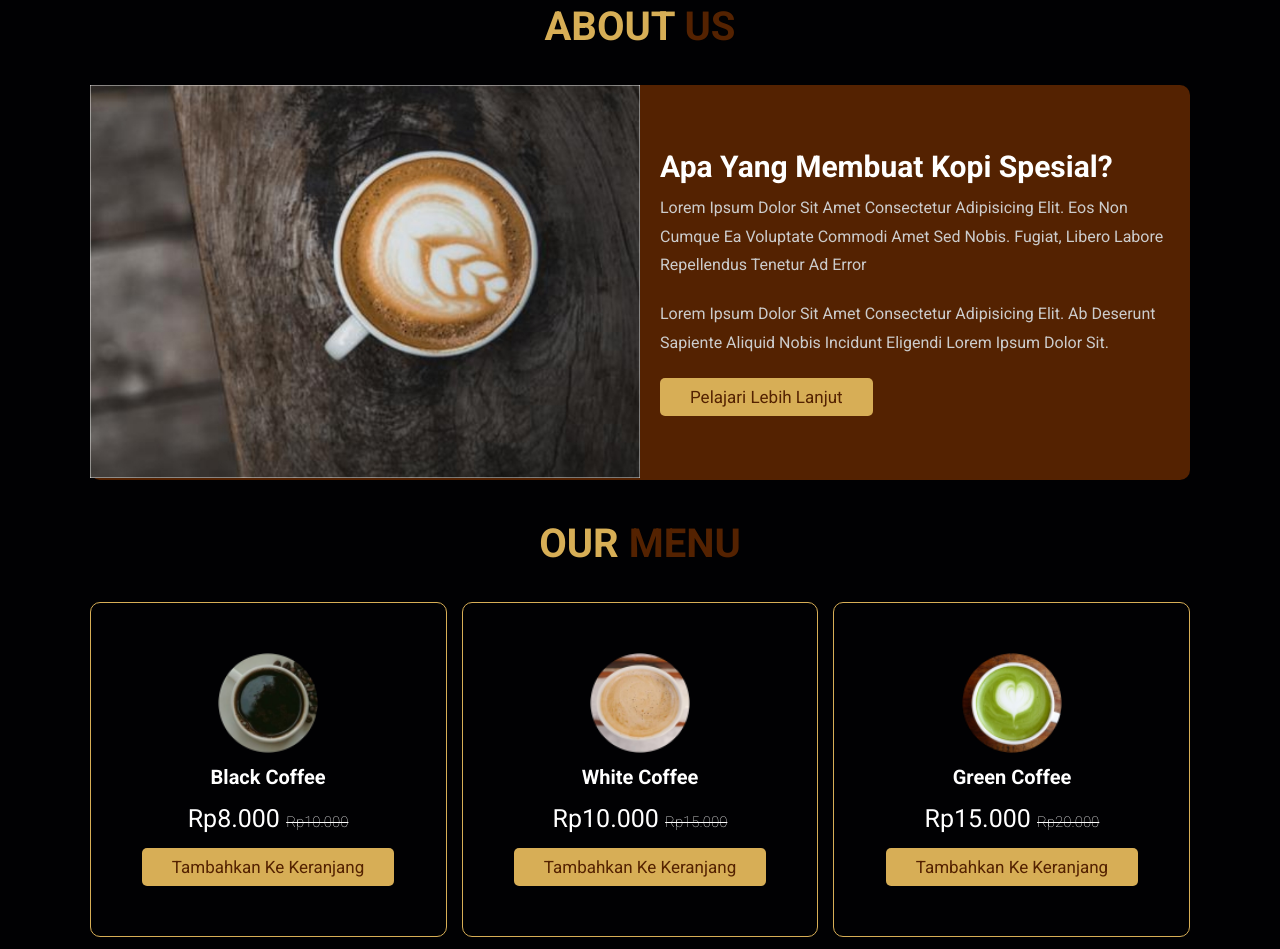
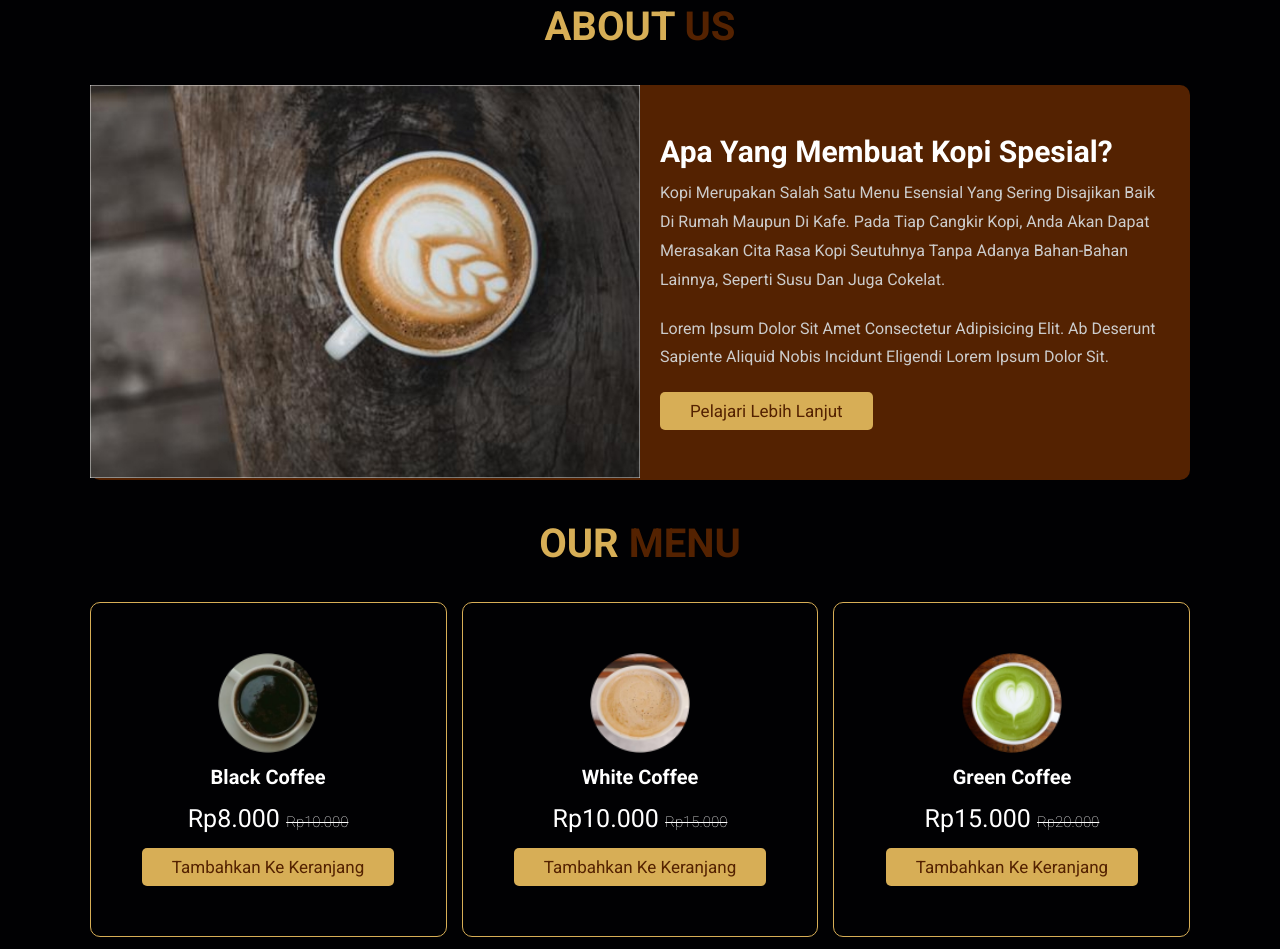
Before and after one commit to argarafiar/uweco, a plain HTML site: page index.html in a window 1280 px wide. Shown: the part 817-1766 px from the top of the page. Drawn offline with Linux system fonts and the light colour scheme.

Commit message:
menambah icon

```diff
--- a/index.html
+++ b/index.html
@@ -11,6 +11,7 @@
     <!-- css file -->
     <link rel="stylesheet" href="assets/style/style.css">
 
+    <link rel="shortcut icon" href="assets/icon kopi.png" type="image/x-icon">
     <title>Uweco coffee</title>
 </head>
 <body>
@@ -100,7 +101,7 @@
 
             <div class="text-about">
                 <h3>Apa yang membuat kopi spesial?</h3>
-                <p>Lorem ipsum dolor sit amet consectetur adipisicing elit. Eos non cumque ea voluptate commodi amet sed nobis. Fugiat, libero labore repellendus tenetur ad error</p>
+                <p>Kopi merupakan salah satu menu esensial yang sering disajikan baik di rumah maupun di kafe. Pada tiap cangkir kopi, Anda akan dapat merasakan cita rasa kopi seutuhnya tanpa adanya bahan-bahan lainnya, seperti susu dan juga cokelat.</p>
                 <p>Lorem ipsum dolor sit amet consectetur adipisicing elit. Ab deserunt sapiente aliquid nobis incidunt eligendi Lorem ipsum dolor sit.</p>
                 <a href="#" class="btn">Pelajari lebih lanjut</a>
             </div>
```
